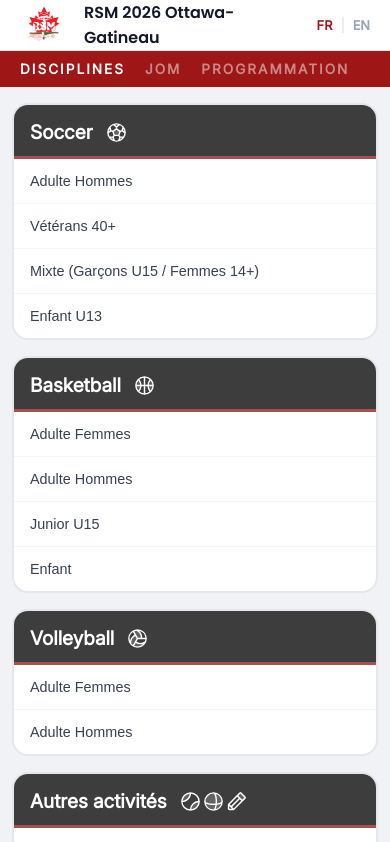
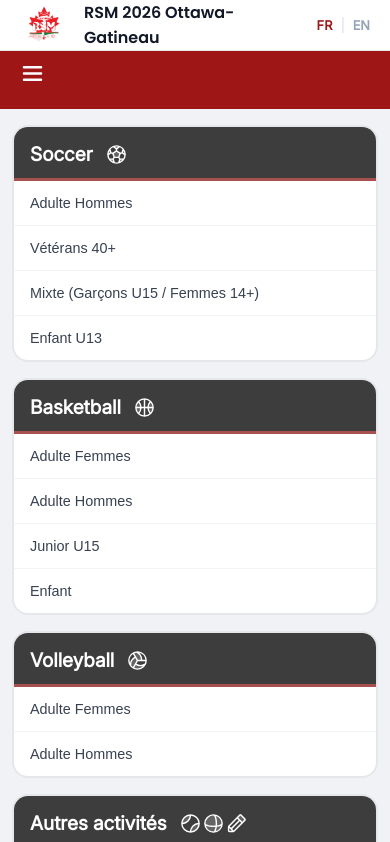
Before and after one commit to matth9597/Rsm2026, a React (Vite) app: page / in a window 390 px wide. Shown: the top 842 px of the page. Built offline with nearby package versions, Linux system fonts and the light colour scheme.

Commit message:
changing menu display for mobile + starting to work on payment

```diff
--- a/src/App.css
+++ b/src/App.css
@@ -83,6 +83,8 @@ body {
   background-color: #9f1617;
   color: #f8fafc;
   padding: 10px 0;
+  overflow: visible !important;
+  position: relative;
 }
 
 .bande-content {
@@ -120,6 +122,58 @@ body {
   color: #ffffff !important;
   opacity: 1 !important;
   border: none !important;
+}
+
+.hamburger-btn {
+  display: none;
+  background: none;
+  border: none;
+  color: white;
+  cursor: pointer;
+}
+
+@media (max-width: 768px) {
+  .hamburger-btn {
+    display: block;
+    background: none;
+    border: none;
+    color: white;
+    padding: 0;
+    margin-bottom: 10px; /* Espace sous l'icône avant les liens */
+    cursor: pointer;
+    text-align: left; /* Aligne l'icône à gauche comme le texte */
+  }
+  .bande-nav.open {
+    display: flex !important;
+  }
+  .bande-nav {
+    display: none;
+    flex-direction: column;
+    position: absolute;
+    top: 100%;
+    left: 0;
+    width: 100%;
+    background-color: #a85050;
+    padding: 20px 25px;
+    box-sizing: border-box;
+    border-bottom-left-radius: 20px;
+    border-bottom-right-radius: 20px;
+    box-shadow: 0 15px 30px rgba(0, 0, 0, 0.4);
+  }
+  .nav-item {
+    font-size: 1.1rem !important;
+    padding: 15px 0 !important;
+    border-bottom: 1px solid rgba(255, 255, 255, 0.1);
+    width: 100%;
+    text-align: left;
+    display: block;
+  }
+
+  .nav-item.active {
+    color: #ffffff !important;
+    font-weight: 800;
+  }
+
 }
 
 /* ─── SUB-HEADER INFO ───────────────────────────────────────── */
--- a/src/App.jsx
+++ b/src/App.jsx
@@ -3,11 +3,12 @@ import React, { useState } from 'react';
 import Home from "./pages/Home";
 import Details from "./pages/Details";
 import "./App.css";
-import { ArrowLeft } from "@phosphor-icons/react";
+import { ArrowLeft, List, X } from "@phosphor-icons/react";
 import { sportsData } from "./data";
 import ReglementJOM from './pages/ReglementJOM';
 import Programmation from './pages/Programmation';
 import { useLanguage } from './LanguageContext';
+import Paiement from './pages/Paiement';
 import ReglementSoccerHomme from './pages/reglementsSports/Soccer/ReglementSoccerHomme';
 import ReglementSoccerVeteran from './pages/reglementsSports/Soccer/ReglementSoccerVeteran';
 import ReglementSoccerMixed from './pages/reglementsSports/Soccer/ReglementSoccerMixed';
@@ -23,6 +24,7 @@ import ReglementTennis from './pages/reglementsSports/Other/ReglementTennis';
 export default function App() {
   const { lang, toggleLang, t } = useLanguage();
   const location = useLocation();
+  const [isMenuOpen, setIsMenuOpen] = useState(false);
   const slugFromUrl = location.pathname.split("/")[1];
   const currentSport = Object.values(sportsData).find(
     (s) => s.slug === slugFromUrl,
@@ -51,13 +53,17 @@ export default function App() {
       </header>
       <div className="sub-header-bande">
         <div className="bande-content">
-          <nav className="bande-nav">
+          <button className="hamburger-btn" onClick={() => setIsMenuOpen(!isMenuOpen)}>
+            {isMenuOpen ? <X size={25} weight="bold" /> : <List size={25} weight="bold" />}
+          </button>
+          <nav className={`bande-nav ${isMenuOpen ? 'open' : ''}`}>
             <NavLink
               to="/"
+              onClick={() => setIsMenuOpen(false)}
               className={({ isActive }) => {
-                  const currentPath = location.pathname.replace('/', '');
-                  const isSportPage = Object.values(sportsData).some(sport => sport.slug === currentPath);
-                  return (isActive || isSportPage) ? 'nav-item active' : 'nav-item';
+                const currentPath = location.pathname.replace('/', '');
+                const isSportPage = Object.values(sportsData).some(sport => sport.slug === currentPath);
+                return (isActive || isSportPage) ? 'nav-item active' : 'nav-item';
               }}
             >
               {t('disciplines')}
@@ -65,6 +71,7 @@ export default function App() {
 
             <NavLink
               to="/jom"
+              onClick={() => setIsMenuOpen(false)}
               className={({ isActive }) => (isActive ? 'nav-item active' : 'nav-item')}
             >
               JOM
@@ -72,6 +79,7 @@ export default function App() {
 
             <NavLink
               to="/programmation"
+              onClick={() => setIsMenuOpen(false)}
               className={({ isActive }) => (isActive ? 'nav-item active' : 'nav-item')}
             >
               {t('programmation')}
@@ -97,6 +105,7 @@ export default function App() {
           <Route path="/jom" element={<ReglementJOM />} />
           <Route path="/programmation" element={<Programmation />} />
           <Route path="/:slug" element={<Details />} />
+          <Route path="/paiement" element={<Paiement />} />
           <Route path="/soccer-homme/reglement" element={<ReglementSoccerHomme />} />
           <Route path="/soccer-veteran/reglement" element={<ReglementSoccerVeteran />} />
           <Route path="/soccer-mixte/reglement" element={<ReglementSoccerMixed />} />
--- /dev/null
+++ b/src/pages/Paiement.jsx
@@ -0,0 +1,39 @@
+import React from 'react';
+import { useLanguage } from '../LanguageContext'; // Ton système de langue
+
+export default function Paiement() {
+  const { t, lang } = useLanguage();
+
+  return (
+    <div style={{ padding: '40px 20px', maxWidth: '800px', margin: '0 auto', textAlign: 'center', fontFamily: 'sans-serif' }}>
+
+      <div style={{ background: '#f8fafc', padding: '30px', borderRadius: '12px', border: '1px solid #e2e8f0', marginTop: '30px' }}>
+
+        {/* MÉTHODE 1 : LIEN DE PAIEMENT DIRECT (Le plus simple) */}
+        <a
+          href="TON_LIEN_PAYPAL_ICI"
+          target="_blank"
+          rel="noopener noreferrer"
+          style={{
+            display: 'inline-block',
+            backgroundColor: '#0070ba',
+            color: 'white',
+            padding: '12px 30px',
+            borderRadius: '25px',
+            textDecoration: 'none',
+            fontWeight: 'bold',
+            fontSize: '1.1rem'
+          }}
+        >
+          {lang === 'fr' ? 'Payer avec PayPal' : 'Pay with PayPal'}
+        </a>
+
+        <p style={{ marginTop: '20px', fontSize: '0.8rem', color: '#64748b' }}>
+          {lang === 'fr'
+            ? 'Vous allez être redirigé vers la plateforme sécurisée de PayPal.'
+            : 'You will be redirected to PayPal\'s secure platform.'}
+        </p>
+      </div>
+    </div>
+  );
+}
--- a/src/translations.js
+++ b/src/translations.js
@@ -47,6 +47,7 @@ export const translations = {
     sInscrire: "S'inscrire",
     equipe: "Equipe",
     individuel: "Individuel",
+    paiement: "Paiement",
     programmationMessage:"Vous trouverez ici le programme et les lieux des activités une fois les inscriptions closes et le programme finalisé.",
   },
   en: {
@@ -97,6 +98,7 @@ export const translations = {
     sInscrire: "Register",
     equipe: "Team",
     individuel: "Individual",
+    paiement: "Payment",
     programmationMessage:"Here you will find the schedule and locations of activities once registration is closed and the schedule is finalized.",
   }
 };
```
